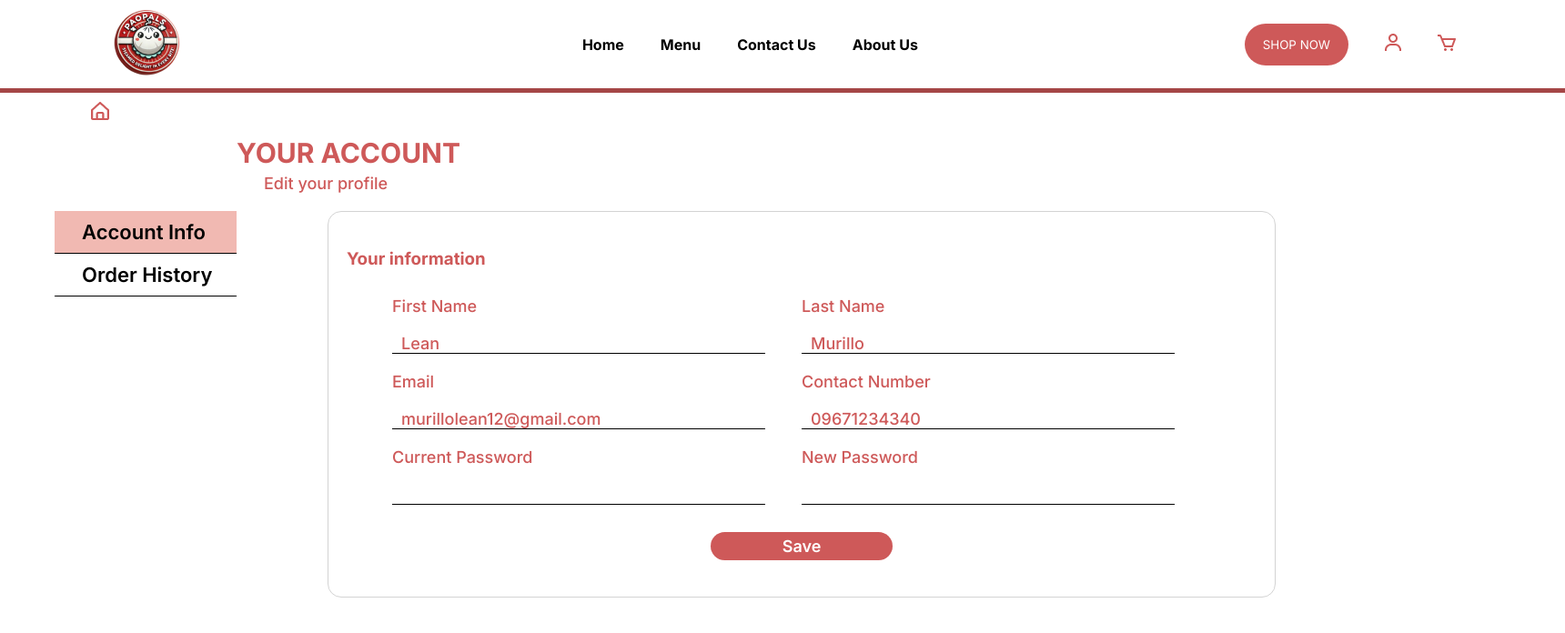
After one commit to DMzRs/CSE7_PaoPals, a PHP site: page /profilePage.php in a window 1720 px wide. The commit adds this page. Shown: the top 696 px of the page at 91% size. Run offline with PHP 8.4, Linux system fonts and the light colour scheme.

Commit message:
finished client side front end

```diff
--- a/MainPages/contactUsPage.php
+++ b/MainPages/contactUsPage.php
@@ -1,7 +1,6 @@
 <!DOCTYPE html>
 <html lang="en">
 <head>
-<meta name="viewport" content="width=device-width, initial-scale=1.0">
     <meta charset="UTF-8">
     <meta name="viewport" content="width=device-width, initial-scale=1.0">
     <link rel="preconnect" href="https://fonts.googleapis.com">
--- /dev/null
+++ b/MainPages/profilePage.php
@@ -0,0 +1,59 @@
+<!DOCTYPE html>
+<html lang="en">
+<head>
+    <meta charset="UTF-8">
+    <meta name="viewport" content="width=device-width, initial-scale=1.0">
+    <link rel="preconnect" href="https://fonts.googleapis.com">
+    <link rel="preconnect" href="https://fonts.gstatic.com" crossorigin>
+    <link href="https://fonts.googleapis.com/css2?family=Inter:ital,opsz,wght@0,14..32,100..900;1,14..32,100..900&display=swap" rel="stylesheet">
+    <link rel="stylesheet" href="../Styles/profilePage.css?v=<?php echo time(); ?>">
+    <title>PaoPals</title>
+</head>
+<body>
+    <?php include '../Templates/navBar.php'; ?>
+    <section class="main-container">
+        <div class="header-container">
+            <h1>YOUR ACCOUNT</h1>
+            <h2>Edit your profile</h2>
+        </div>
+        <div class="first-container">
+            <div class="tab-container">
+                <a class="profileEdit" href="profilePage.php">Account Info</a>
+                <a class="orderHistory" href="profileOrderHistory.php">Order History</a>
+            </div>
+            <div class="prof-info-container">
+                <h3>Your information</h3>
+                <form action="">
+                    <div>
+                    <label for="firstName">First Name</label>
+                    <input type="text" id="firstName" name="firstName" value="Lean" required>
+                    </div>
+                    <div>
+                    <label for="lastName">Last Name</label>
+                    <input type="text" id="lastName" name="lastName" value="Murillo" required>
+                    </div>
+                    <div>
+                    <label for="email">Email</label>
+                    <input type="email" id="email" name="email" value="murillolean12@gmail.com" required>
+                    </div>
+                    <div>
+                    <label for="contactNumber">Contact Number</label>
+                    <input type="text" inputmode="numeric" id="contactNumber" name="contactNumber" value="09671234340" required>
+                    </div>
+                    <div>
+                    <label for="currentPassword">Current Password</label>
+                    <input type="password" id="currentPassword" name="currentPassword" required>
+                    </div>
+                    <div>
+                    <label for="newPassword">New Password</label>
+                    <input type="password" id="newPassword" name="newPassword" required>
+                    </div>
+                    <div class="saveBtn">
+                    <button name="save">Save</button>
+                    </div>
+                </form>
+            </div>
+        </div>
+    </section>
+</body>
+</html>
--- /dev/null
+++ b/Styles/profilePage.css
@@ -0,0 +1,138 @@
+*{
+    margin: 0;
+    padding: 0;
+    font-family: Inter;
+}
+
+.main-container{
+    margin: 0 auto;
+    width: 1700px;
+    margin-top: 150px;
+    display: flex;
+    flex-direction: column;
+    justify-content: center;
+    align-items: center;
+}
+
+.header-container{
+    align-self: flex-start;
+    margin-left: 250px;
+}
+
+.header-container h1{
+    color: #CE5959;
+    font-size: 30px;
+}
+
+.header-container h2{
+    color: #CE5959;
+    margin-top: 5px;
+    font-size: 18px;
+    font-weight: 500;
+    margin-left: 30px;
+}
+
+.first-container{
+    width: 100%;
+    width: 1700px;
+    margin-top: 20px;
+    display: flex;
+    flex-direction: row;
+    align-items: center;
+}
+
+.tab-container{
+    align-self: flex-start;
+    width: 300px;
+    display: flex;
+    flex-direction: column;
+    justify-content: center;
+    align-items: center;
+}
+
+.tab-container a{
+    text-decoration: none;
+    width: 170px;
+    padding: 10px 0;
+    padding-left: 30px;
+    color: black;
+    font-size: 22px;
+    font-weight: 600;
+    border-bottom: 1px solid black;
+}
+
+.profileEdit{
+    background-color: #F1B9B2;
+}
+
+.prof-info-container{
+    width: 1000px;
+    margin-left: 50px;
+    padding: 40px 20px;
+    border: 1px solid lightgray;
+    border-radius: 15px;
+    display: flex;
+    flex-direction: column;
+    align-items: center;
+    justify-content: center;
+}
+
+.prof-info-container h3{
+    align-self: flex-start;
+    color:#CE5959;
+}
+
+.prof-info-container form{
+    margin-top: 20px;
+    width: 900px;
+    display: flex;
+    flex-direction: row;
+    align-items: center;
+    justify-content: center;
+    flex-wrap: wrap;
+}
+
+.prof-info-container div{
+    display: flex;
+    flex-direction: column;
+    flex: 1 0 40%;
+}
+
+.prof-info-container input{
+    width: 400px;
+    border: 0;
+    border-bottom: 1px solid black;
+    padding-left: 10px;
+}
+
+.prof-info-container input:focus{
+    outline: 0;
+    border: 0;
+    border-bottom: 1px solid black;
+}
+
+.prof-info-container input, .prof-info-container label{
+    margin: 10px 0;
+    color: #CE5959;
+    font-size: 18px;
+    font-weight: 500;
+}
+
+.saveBtn button{
+    display: block;
+    width: 200px;
+    margin-top: 20px;
+    align-self: center;
+    padding: 5px 0;
+    border-radius: 20px;
+    border: 0;
+    background-color: #CE5959;
+    color: white;
+    font-size: 18px;
+    font-weight: 600;
+}
+
+.saveBtn button:hover{
+    background-color: #ff5858;
+    cursor: pointer;
+}
```
Also changed, not shown: MainPages/profileOrderHistory.php (added, +60 -0 lines), Styles/profileOrderHistory.css (added, +113 -0 lines).
